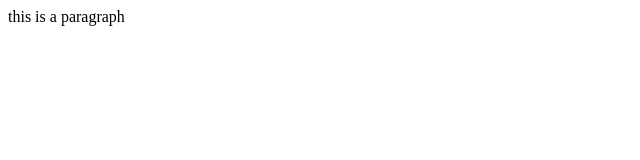
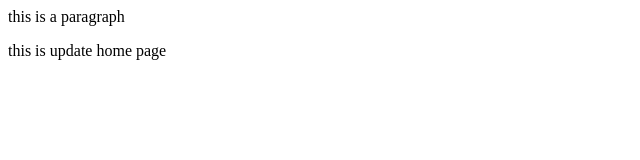
Before and after one commit to TsehaynehGetaneh/demo-repo, a plain HTML site: page home.html in a window 1280 px wide. Shown: the whole page, without its empty margins (0-640 px from the left). Drawn offline with Linux system fonts and the light colour scheme.

Commit message:
updated home page

```diff
--- a/home.html
+++ b/home.html
@@ -4,5 +4,6 @@
     </head>
     <body>
         <p>this is a paragraph</p>
+        <p>this is update home page</p>
     </body>
 </html>
```
